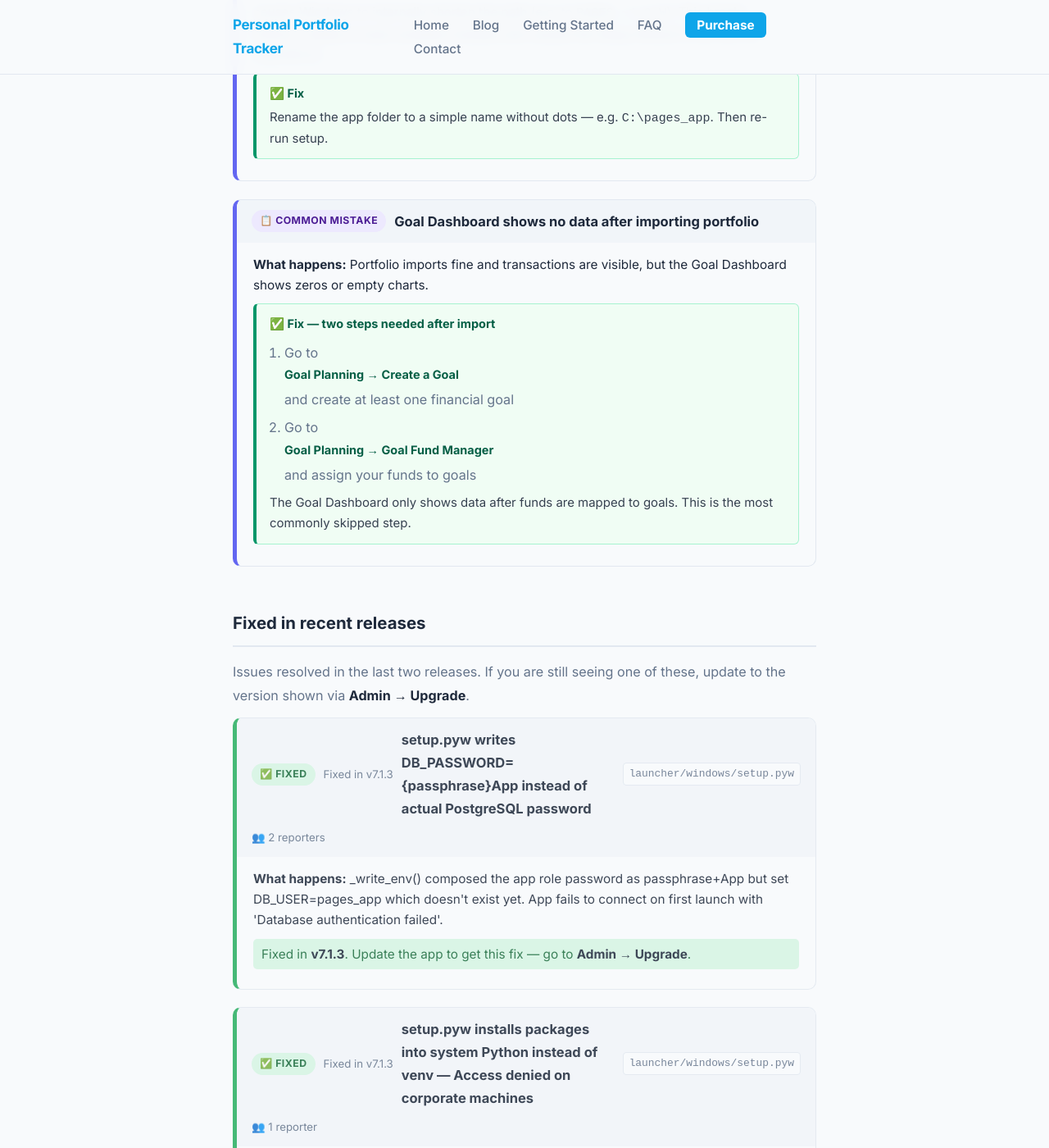
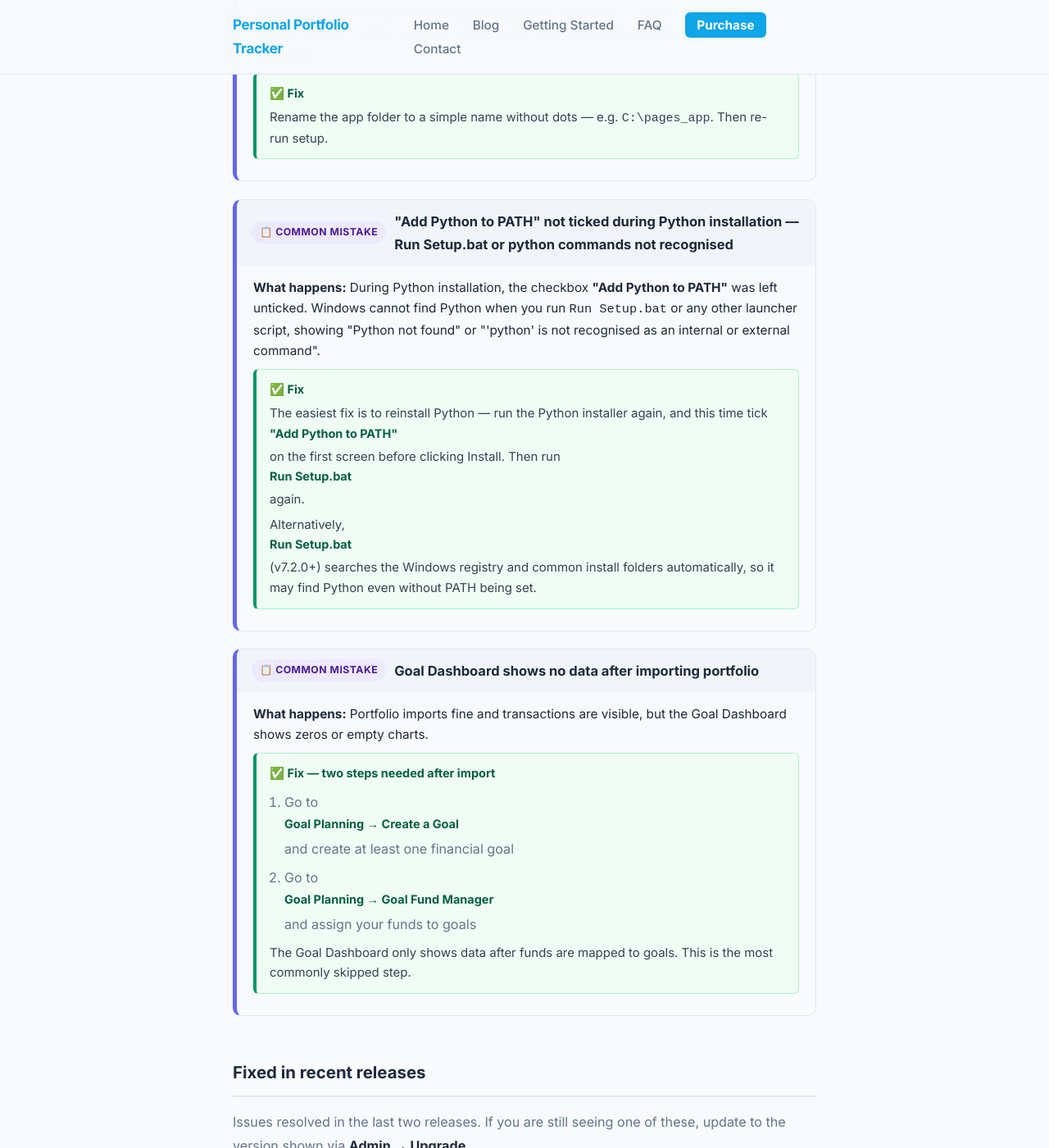
Before and after one commit to srikrishna2024/portfolio-tracker-blog, a Jekyll site: the page built from known-issues/index.html, in a window 1280 px wide and 1400 px high, scrolled down 2960 px. Shown: the whole window at 82% size. Built offline with Jekyll 4.4.1, drawn with Linux system fonts in a browser that asks for light colours.

Commit message:
known issues: add Python PATH not ticked as common mistake

```diff
--- a/known-issues/index.html
+++ b/known-issues/index.html
@@ -109,6 +109,21 @@ title: Known Issues & Workarounds
         <div class="ki-workaround">
           <strong>✅ Fix</strong>
           <p>Rename the app folder to a simple name without dots — e.g. <code>C:\pages_app</code>. Then re-run setup.</p>
+        </div>
+      </div>
+    </div>
+
+    <div class="ki-issue" style="border-left:5px solid #6366f1;">
+      <div class="ki-header">
+        <span class="ki-badge" style="background:#ede9fe;color:#4c1d95;">📋 Common mistake</span>
+        <h3 class="ki-title">"Add Python to PATH" not ticked during Python installation — Run Setup.bat or python commands not recognised</h3>
+      </div>
+      <div class="ki-body">
+        <p><strong>What happens:</strong> During Python installation, the checkbox <strong>"Add Python to PATH"</strong> was left unticked. Windows cannot find Python when you run <code>Run Setup.bat</code> or any other launcher script, showing "Python not found" or "'python' is not recognised as an internal or external command".</p>
+        <div class="ki-workaround">
+          <strong>✅ Fix</strong>
+          <p>The easiest fix is to reinstall Python — run the Python installer again, and this time tick <strong>"Add Python to PATH"</strong> on the first screen before clicking Install. Then run <strong>Run Setup.bat</strong> again.</p>
+          <p style="margin-top:6px;">Alternatively, <strong>Run Setup.bat</strong> (v7.2.0+) searches the Windows registry and common install folders automatically, so it may find Python even without PATH being set.</p>
         </div>
       </div>
     </div>
```
